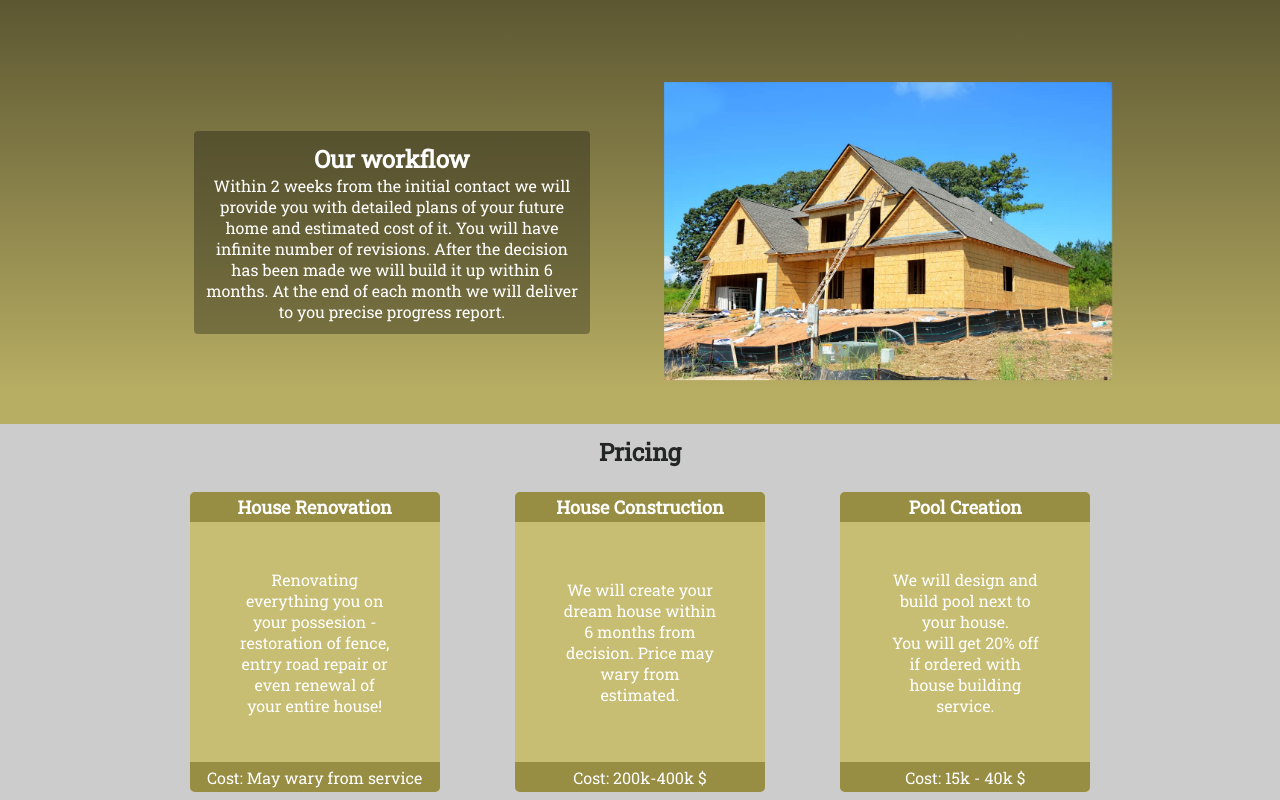
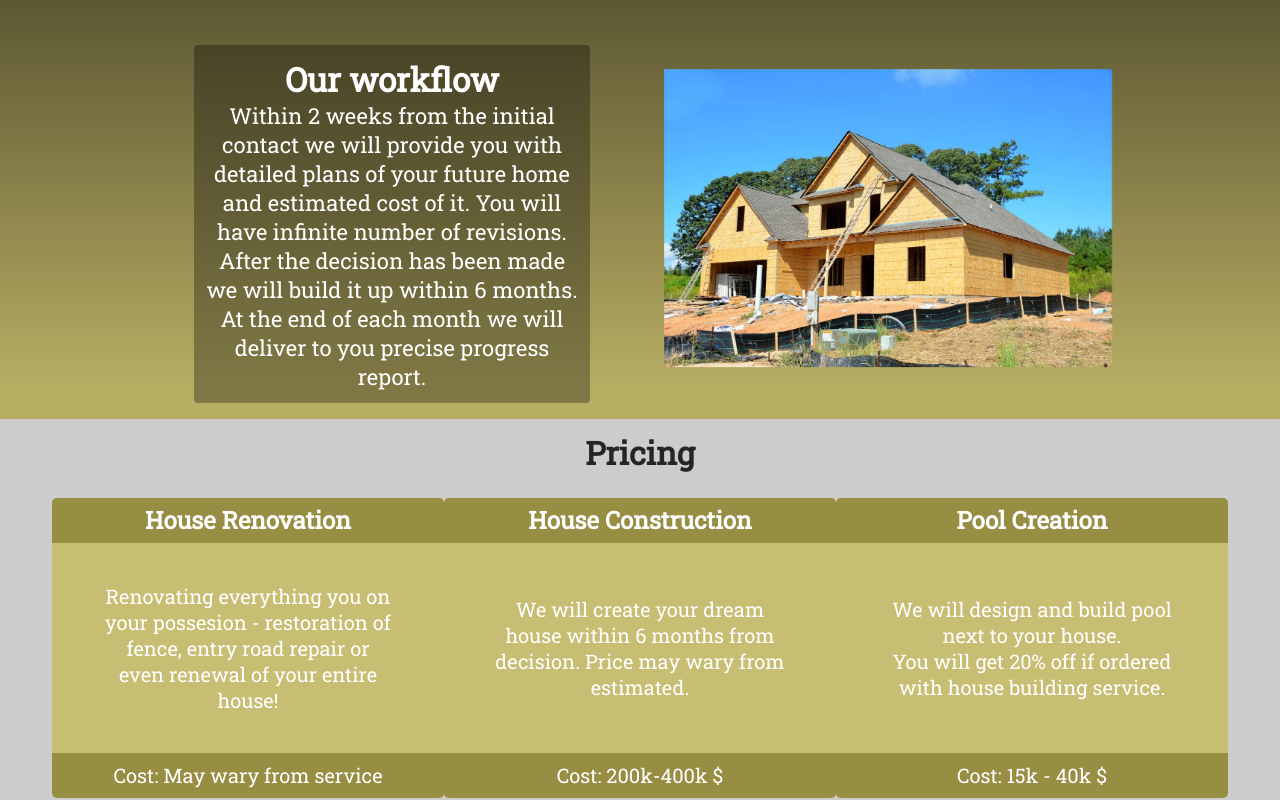
Before and after one commit to Kasperado/newsta-builders, a Vue app: page / in a window 1280 px wide. Shown: the part 1200-2000 px from the top of the page. Built offline with nearby package versions, Linux system fonts and the light colour scheme.

Commit message:
Final commit v2

```diff
--- a/src/App.vue
+++ b/src/App.vue
@@ -60,6 +60,10 @@ export default {
 
 <style lang="scss">
 @import url('https://fonts.googleapis.com/css?family=Roboto+Slab');
+
+  h1{
+    font-size: 32px;
+  }
 
   $selectColor: #676869;
 
--- a/src/components/aboutSection.vue
+++ b/src/components/aboutSection.vue
@@ -51,8 +51,6 @@ export default {
     background: linear-gradient(to bottom, #000000 0%,#b7ad63 96%); /* W3C, IE10+, FF16+, Chrome26+, Opera12+, Safari7+ */
     filter: progid:DXImageTransform.Microsoft.gradient( startColorstr='#000000', endColorstr='#b7ad63',GradientType=0 ); /* IE6-9 */
 
-    h1{padding: 12px;}
-
     .block{
       width: 100%;
       margin: auto;
@@ -67,9 +65,11 @@ export default {
 
         .text{
           width: 100%;
+          font-size: 18px;
           display: flex;
           align-items: center;
           span{
+            font-size: 16px;
             margin: auto;
             max-width: 80%;
             padding: 12px;
@@ -95,7 +95,11 @@ export default {
           }
 
           .text{
+            font-size: 24px;
             width: 50%;
+            span{
+              font-size: 22px;
+            }
           }
       }
     }
--- a/src/components/navbar.vue
+++ b/src/components/navbar.vue
@@ -25,38 +25,6 @@
 </template>
 
 <script>
-function scrollFun() {
-  if (document.body.scrollTop > 80
-    || document.documentElement.scrollTop > 80
-    || window.innerWidth < 730) {
-    document.querySelectorAll('a.list_link').forEach((e) => {
-      e.style.padding = '24px calc(1vw + 8px)';
-      e.style.color = '#444';
-      if(window.innerWidth < 730){
-        e.style.backgroundColor = '#EEE';
-      }
-    });
-    document.querySelector('.logo a img').style.width = '50px';
-    document.querySelector('.logo a p').style.color = '#444';
-    document.querySelector('nav').style.backgroundColor = '#EEE';
-    document.querySelector('nav').style.borderBottom = '1px solid #AAA';
-  } else {
-    document.querySelectorAll('a.list_link').forEach((e) => {
-      e.style.padding = '38px calc(1vw + 8px)';
-      e.style.color = '#DDD';
-      e.style.backgroundColor = 'initial';
-    });
-    document.querySelector('.logo a img').style.width = '80px';
-    document.querySelector('.logo a p').style.color = '#DDD';
-    document.querySelector('nav').style.backgroundColor = 'initial';
-    document.querySelector('nav').style.borderBottom = 'none';
-  }
-}
-
-document.addEventListener("scroll", scrollFun, false);
-document.addEventListener('DOMContentLoaded', scrollFun, false);
-window.addEventListener('resize', scrollFun, false);
-
 export default {
   name: 'navbar',
   data() {
@@ -85,7 +53,40 @@ export default {
       }
     },
 
+    scrollFun() {
+      if (document.body.scrollTop > 80
+        || document.documentElement.scrollTop > 80
+        || window.innerWidth < 730) {
+        document.querySelectorAll('a.list_link').forEach((e) => {
+          e.style.padding = '24px calc(1vw + 8px)';
+          e.style.color = '#444';
+          if(window.innerWidth < 730){
+            e.style.backgroundColor = '#EEE';
+          }
+        });
+        document.querySelector('.logo a img').style.width = '50px';
+        document.querySelector('.logo a p').style.color = '#444';
+        document.querySelector('nav').style.backgroundColor = '#EEE';
+        document.querySelector('nav').style.borderBottom = '1px solid #AAA';
+      } else {
+        document.querySelectorAll('a.list_link').forEach((e) => {
+          e.style.padding = '38px calc(1vw + 8px)';
+          e.style.color = '#DDD';
+          e.style.backgroundColor = 'initial';
+        });
+        document.querySelector('.logo a img').style.width = '80px';
+        document.querySelector('.logo a p').style.color = '#DDD';
+        document.querySelector('nav').style.backgroundColor = 'initial';
+        document.querySelector('nav').style.borderBottom = 'none';
+      }
+    }
+
   },
+  mounted() {
+    this.scrollFun();
+    document.addEventListener("scroll", this.scrollFun, false);
+    window.addEventListener('resize', this.scrollFun, false);
+  }
 };
 </script>
 
--- a/src/components/pricingSection.vue
+++ b/src/components/pricingSection.vue
@@ -32,9 +32,6 @@
 <script>
 export default {
   name: 'pricingSection',
-  data() {
-    return {};
-  },
 };
 </script>
 
@@ -58,8 +55,8 @@ export default {
       .price_option{
           margin: auto;
           margin-bottom: 12px;
+          height: auto;
           width: 100%;
-          max-width: 300px;
           background-color: #c7bd73;
           border-radius: 5px;
 
@@ -73,19 +70,19 @@ export default {
           .name{
             font-size: 18px;
             font-weight: bold;
-            height: 10%;
+            height: 15%;
             background-color: $egdeColor;
             border-radius: 5px 5px 0 0;
           }
 
           .desc{
-            height: 80%;
+            height: 70%;
             width: 180px;
             margin: auto;
           }
 
           .cost{
-            height: 10%;
+            height: 15%;
             background-color: $egdeColor;
             border-radius: 0 0 5px 5px;
           }
@@ -97,18 +94,28 @@ export default {
 
       .pricing{
         .price_boxes{
-          max-width: 1000px;
+          max-width: 1200px;
           padding: 12px;
           display: flex;
           align-items: center;
+          justify-content: center;
           .price_option{
+            border-radius: 5px;
+            transition: all 0.5s;
             height: 300px;
-              width: 250px;
-              border-radius: 5px;
-              transition: box-shadow 0.5s;
-              &:hover{
-                box-shadow: 0 0 20px 1px;
-              }
+            width: 300px;
+            .name{
+              font-size: 24px;
+              padding: 4px;
+            }
+            .desc{
+              font-size: 20px;
+              width: 80%;
+            }
+
+            .cost{
+                font-size: 20px;
+            }
           }
         }
       }
```
